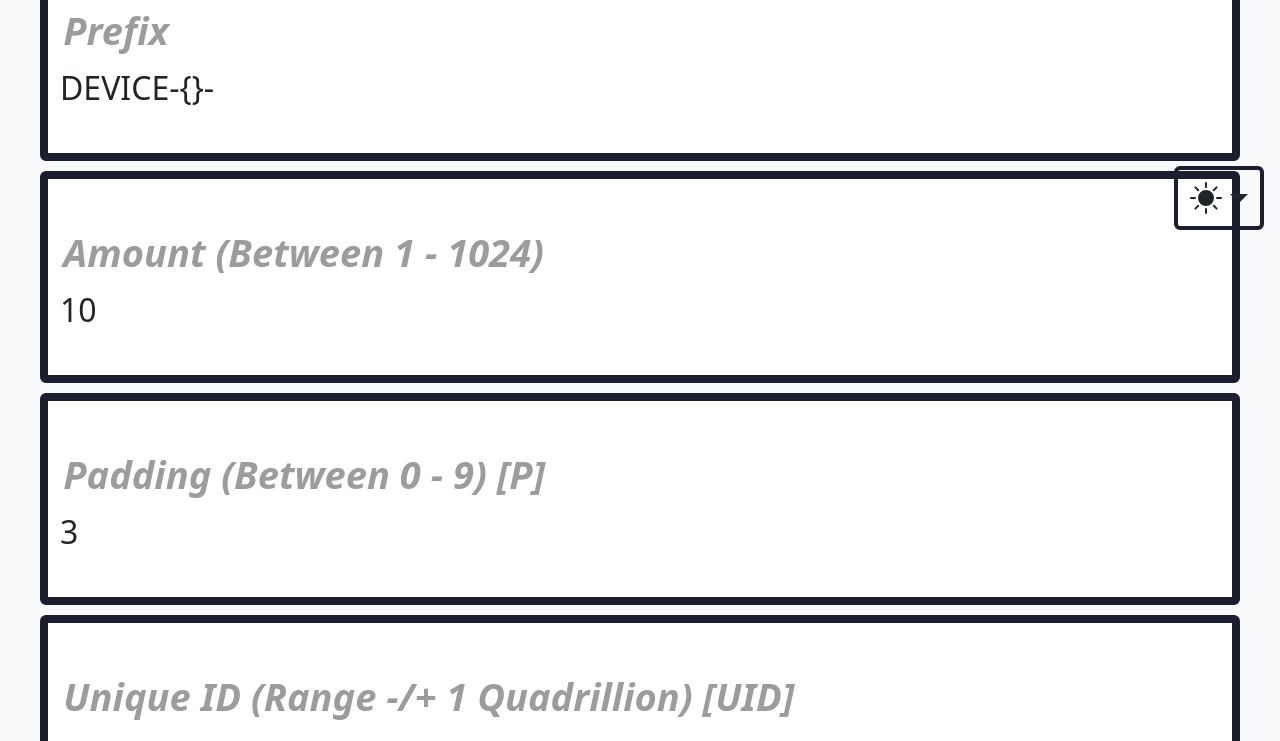
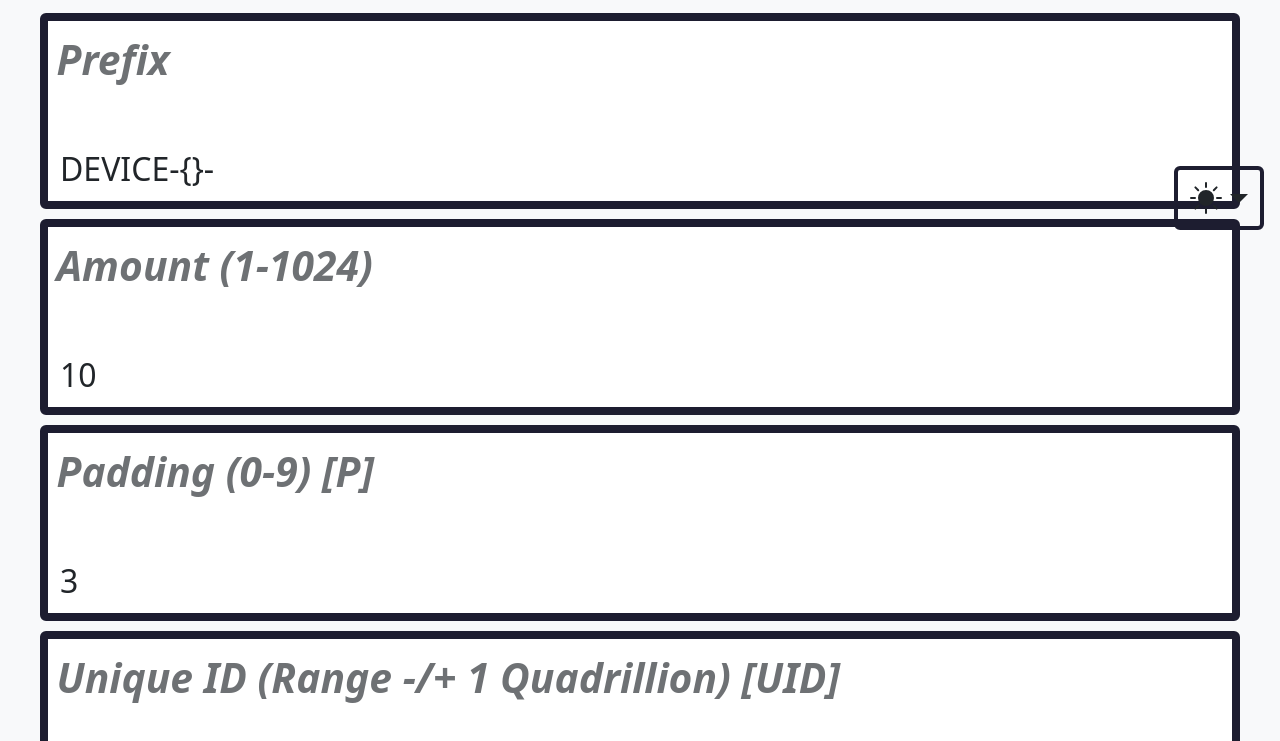
Before and after one commit to PantACRO4life/Stationeers-Hash-Generator, a plain HTML site: page index.html in a window 1280 px wide. Shown: the part 554-1295 px from the top of the page. Drawn offline with Linux system fonts and the light colour scheme.

Commit message:
update css

```diff
--- a/assets/css/style.css
+++ b/assets/css/style.css
@@ -20,15 +20,40 @@ body {
   border-width: 0.5rem;
 }
 
-.labeltop {
-color: #9c9c9c !important;
-font-size: 2.8rem !important;
-z-index: 2 !important;
-text-align: left !important;
-margin: auto !important;
-padding-top: 5% !important;
-padding-left: 2% !important;
+.form-floating > .form-control:not(:placeholder-shown) ~ label::after {
+  color: #9c9c9c !important;
+  font-size: 2.8rem !important;
+  z-index: -1 !important;
+  position: absolute !important;
+  inset: 2rem 4.375rem !important;
 
+}
+.form-floating > .form-control, .form-floating > .form-control-plaintext {
+  padding: 0.75rem .75rem !important;
+  padding-top: 8rem !important;
+  text-wrap: inherit !important;
+}
+
+.form-floating > label {
+  position: absolute;
+  top: 0.5rem;
+  left: 0;
+  font-size: 3rem !important;
+  text-wrap:balance !important;
+  font-style: italic;
+  font-weight: 800;
+  z-index: 2;
+  height: 100%;
+  padding: 1rem 1.0rem !important;
+  display: inline-block !important;
+  overflow: hidden !important ;
+  text-align: start;
+  text-overflow: ellipsis;
+  white-space: nowrap;
+  pointer-events: none;
+  border: var(--bs-border-width) solid transparent;
+  transform-origin: 0 0;
+  transition: opacity 0.1s ease-in-out, transform 0.1s ease-in-out;
 }
 
 .form-floating label[type="text"] {
--- a/index.html
+++ b/index.html
@@ -82,7 +82,8 @@
     <main class="form-hashgen w-100 m-auto">
       <form>
         <img class="mb-4" src="assets/images/hme-title.png" alt="" width=100%>
-        <h1 class="h3 mb-3 fw-normal">Please hash some values</h1>
+        <h1 class="h1 mb-3 fw-normal">Please hash some values</h1>
+        <h1 class="h3 mb-3 fw-normal">[UID] can be used to restore your values !</h1>
 
         <div class="form-floating">
           <input type="text" class="form-control" id="prefix" value="DEVICE-{}-">
@@ -91,12 +92,12 @@
 
         <div class="form-floating">
           <input type="number" min="1" max="1024" value="10" onkeyup=enforceMinMax(this) class="form-control" id="amount">
-          <label class="labeltop" for="floatingInput">Amount (Between 1 - 1024)</label>
+          <label class="labeltop" for="floatingInput">Amount (1-1024)</label>
         </div>
 
         <div class="form-floating">
           <input type="number" min="0" max="9" value="3" onkeyup=enforceMinMax(this) class="form-control" id="padding">
-          <label class="labeltop" for="floatingInput">Padding (Between 0 - 9) [P]</label>
+          <label class="labeltop" for="floatingInput">Padding (0-9) [P]</label>
         </div>
 
         <div class="form-floating">
```
Also changed, not shown: assets/css/bootstrap.css.
